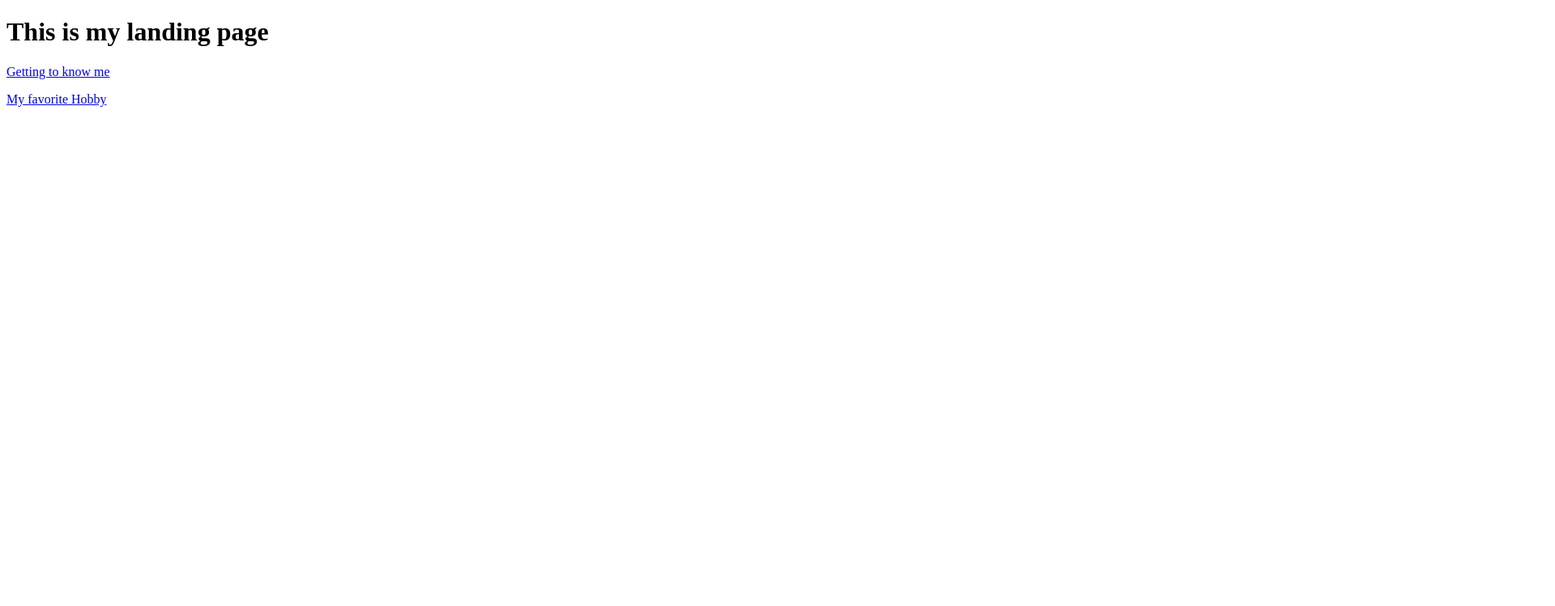
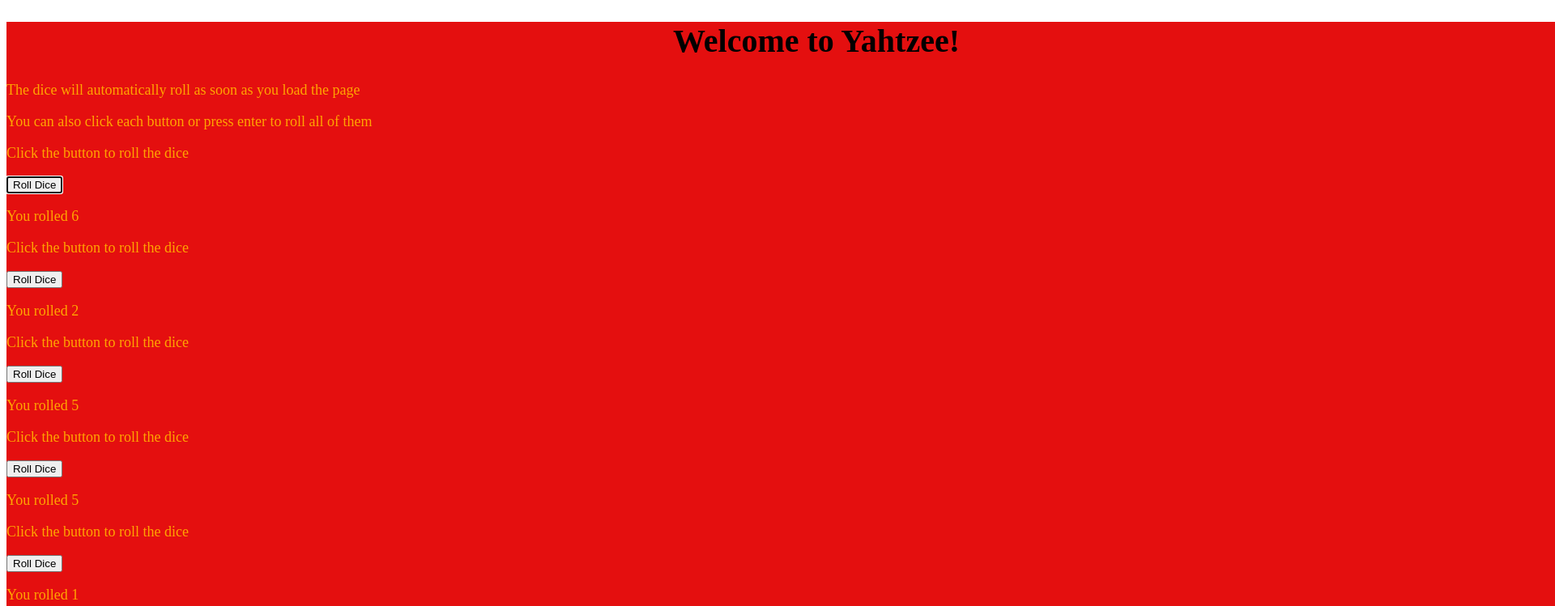
Before and after one commit to isjor1/Dice-jcs, a plain HTML site: page index.html in a window 1280 px wide. Shown: the top 749 px of the page at 81% size, 1920 px wide, since content can reach past the window. Drawn offline with Linux system fonts and the light colour scheme.

Commit message:
first commit

```diff
--- /dev/null
+++ b/dice.css
@@ -0,0 +1,19 @@
+div {
+    width: 2000px;
+    height: 2000px;
+    background-color: rgb(228, 15, 15);
+    text-align: left;
+
+  }
+
+
+  h1 {
+    color: black;
+    font-size:40px;
+    text-align: center;
+  }
+
+  p {
+    color: orange;
+    font-size:18px;
+  }
--- a/index.html
+++ b/index.html
@@ -1,11 +1,53 @@
-<!doctype html>
+<!DOCTYPE html>
 <html lang="en">
 <head>
-    <title>Launch site</title>
+    <title>Dice Roll</title>
+    <link rel="stylesheet" type="text/css" href="dice.css">
 </head>
-<body>
-    <h1>This is my landing page</h1>
-    <p><a href="file:///C:/Users/MrTony.Tony/Desktop/Web%20work/coding/Getting-to-know-me-jcs/know-me.html">Getting to know me</a></p>
-    <p><a href="file:///C:/Users/MrTony.Tony/Desktop/Web%20work/coding/Hobby/my-favorite-hobby.htm">My favorite Hobby</a></p>
+<body onload="dieRoll()">
+<div>
+<h1>Welcome to Yahtzee!</h1>
+<p>The dice will automatically roll as soon as you load the page</p>
+<p>You can also click each button or press enter to roll all of them</p>
+    <p>Click the button to roll the dice</p>
+    <button onclick="dieRoll()" autofocus>Roll Dice</button>
+    <p id="Dice"></p>
+
+    <p>Click the button to roll the dice</p>
+    <button onclick="dieRoll()">Roll Dice</button>
+    <p id="Dice2"></p>
+
+    <p>Click the button to roll the dice</p>
+    <button onclick="dieRoll()">Roll Dice</button>
+    <p id="Dice3"></p>
+
+    <p>Click the button to roll the dice</p>
+    <button onclick="dieRoll()">Roll Dice</button>
+    <p id="Dice4"></p>
+
+    <p>Click the button to roll the dice</p>
+    <button onclick="dieRoll()">Roll Dice</button>
+    <p id="Dice5"></p>
+
+
+<script>
+    function dieRoll() {
+        var x = Math.floor((Math.random() * 6) + 1);
+        document.getElementById("Dice").innerHTML = "You rolled " + x;
+
+        var y = Math.floor((Math.random() * 6) + 1);
+        document.getElementById("Dice2").innerHTML = "You rolled " + y;
+
+        var z = Math.floor((Math.random() * 6) + 1);
+        document.getElementById("Dice3").innerHTML ="You rolled " + z;
+
+        var a = Math.floor((Math.random() * 6) + 1);
+        document.getElementById("Dice4").innerHTML ="You rolled " + a;
+        var b = Math.floor((Math.random() * 6) + 1);
+        document.getElementById("Dice5").innerHTML ="You rolled " + b;
+
+    }
+</script>
+</div>
 </body>
 </html>
```
